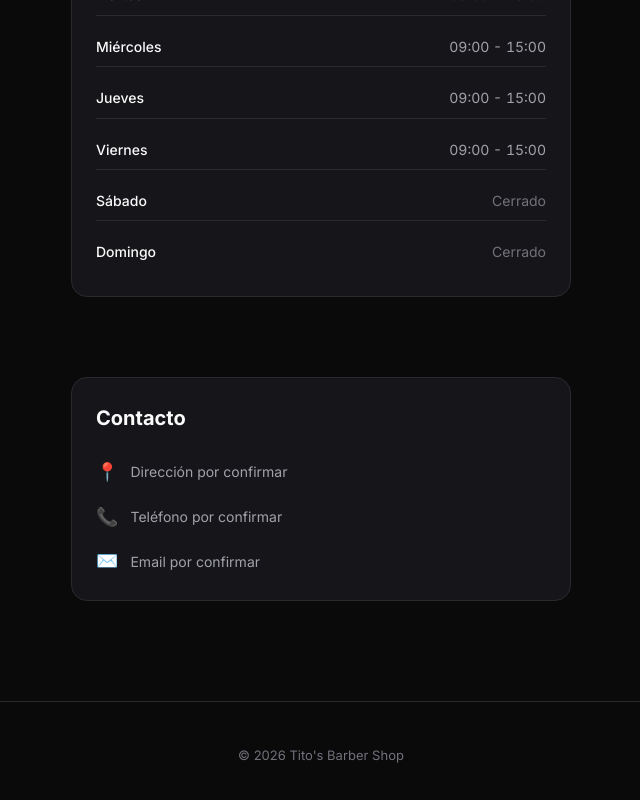
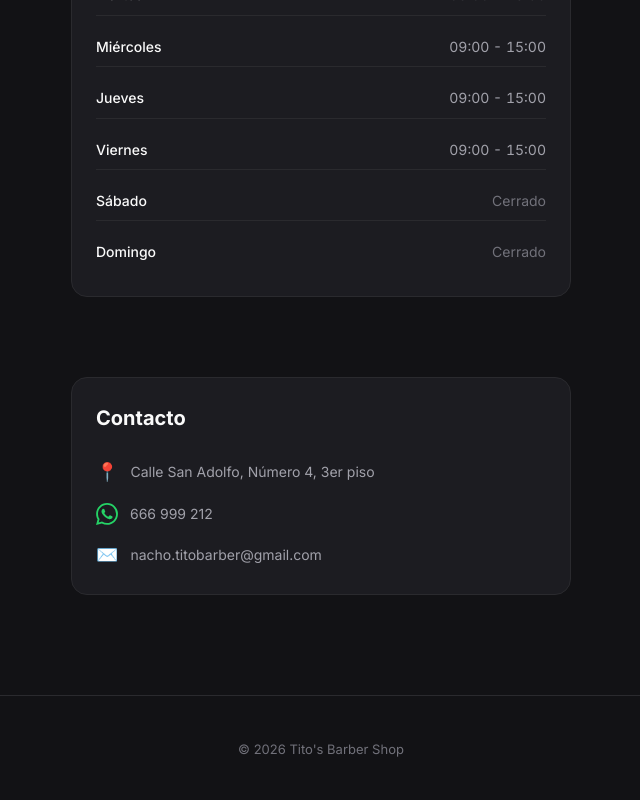
Before and after one commit to juansc01/barbershop-repo, a Vue app: page / in a window 1280 px wide. Shown: the part 996-1796 px from the top of the page, without its empty margins (319-959 px from the left). Built offline with nearby package versions, Linux system fonts and the light colour scheme.

Commit message:
fix bugs

```diff
--- a/src/styles/main.css
+++ b/src/styles/main.css
@@ -1,9 +1,9 @@
 :root {
-  --bg-primary: #0a0a0b;
-  --bg-secondary: #111113;
-  --bg-tertiary: #1a1a1d;
-  --bg-card: #16161a;
-  --bg-hover: #1e1e23;
+  --bg-primary: #121215;
+  --bg-secondary: #18181b;
+  --bg-tertiary: #212126;
+  --bg-card: #1c1c21;
+  --bg-hover: #26262c;
   --border-color: #2a2a2e;
   --border-light: #333338;
   --text-primary: #fafafa;
@@ -152,6 +152,8 @@
 /* Inputs */
 .input {
   width: 100%;
+  max-width: 100%;
+  min-width: 0;
   padding: 12px 16px;
   background: var(--bg-tertiary);
   border: 1px solid var(--border-color);
@@ -159,6 +161,15 @@
   color: var(--text-primary);
   font-size: 14px;
   transition: var(--transition);
+  box-sizing: border-box;
+}
+
+input[type="date"].input,
+input[type="time"].input,
+input[type="datetime-local"].input {
+  -webkit-appearance: none;
+  appearance: none;
+  min-height: 48px;
 }
 
 .input:focus {
@@ -305,6 +316,7 @@
   margin: auto 0;
   animation: slideUp 0.3s ease;
   position: relative;
+  overflow: hidden;
 }
 
 /* Toast / Notifications */
@@ -399,4 +411,31 @@
   select.input {
     font-size: 16px; /* Prevents iOS zoom on focus */
   }
+
+  input[type="date"].input,
+  input[type="time"].input,
+  input[type="datetime-local"].input {
+    font-size: 16px; /* Prevents iOS zoom on focus */
+  }
+
+  .form-group {
+    max-width: 100%;
+    overflow: hidden;
+  }
+
+  .form-row {
+    grid-template-columns: 1fr;
+  }
+
+  .modal-actions {
+    flex-wrap: wrap;
+  }
+
+  .modal-actions .btn {
+    flex: 1 1 auto;
+    min-width: 0;
+    text-align: center;
+    padding: 10px 12px;
+    font-size: 13px;
+  }
 }
--- a/src/views/BookingPage.vue
+++ b/src/views/BookingPage.vue
@@ -358,17 +358,31 @@
       this.currentStep--
     },
     validatePhone() {
-      const phone = this.customer.phone.replace(/\s/g, '')
+      const phone = this.customer.phone.replace(/[\s\-().]/g, '')
       if (!phone) {
         this.phoneError = ''
         return false
       }
-      if (!/^[0-9+]+$/.test(phone)) {
-        this.phoneError = 'Solo números y + permitidos'
+      // Solo dígitos y opcionalmente un + al inicio
+      if (!/^\+?\d+$/.test(phone)) {
+        this.phoneError = 'Solo números y un + al inicio están permitidos'
         return false
       }
-      if (phone.length < 9) {
-        this.phoneError = 'Mínimo 9 dígitos'
+      const digits = phone.replace(/\D/g, '')
+      if (digits.length < 9) {
+        this.phoneError = 'El teléfono debe tener al menos 9 dígitos'
+        return false
+      }
+      if (digits.length > 15) {
+        this.phoneError = 'El teléfono no puede tener más de 15 dígitos'
+        return false
+      }
+      // Validar formato español: empieza por 6, 7, 8 o 9 (sin prefijo) o con +34
+      const isSpanish = /^(\+34)?\d{9}$/.test(phone)
+      const isInternational = /^\+\d{9,15}$/.test(phone)
+      const isLocalValid = /^[6-9]\d{8}$/.test(phone)
+      if (!isSpanish && !isInternational && !isLocalValid) {
+        this.phoneError = 'Introduce un teléfono válido (ej: 612345678 o +34612345678)'
         return false
       }
       this.phoneError = ''
--- a/src/views/LandingPage.vue
+++ b/src/views/LandingPage.vue
@@ -53,15 +53,17 @@
           <div class="contact-grid">
             <div class="contact-item">
               <span class="contact-icon">📍</span>
-              <span class="contact-text">Dirección por confirmar</span>
+              <a href="https://www.google.com/maps/search/?api=1&query=Calle+San+Adolfo+4+3er+piso" target="_blank" rel="noopener noreferrer" class="contact-text contact-link">Calle San Adolfo, Número 4, 3er piso</a>
             </div>
             <div class="contact-item">
-              <span class="contact-icon">📞</span>
-              <span class="contact-text">Teléfono por confirmar</span>
+              <a href="https://wa.me/34666999212" target="_blank" rel="noopener noreferrer" class="contact-icon whatsapp-link" title="Abrir chat en WhatsApp">
+                <svg class="whatsapp-icon" viewBox="0 0 24 24" fill="currentColor"><path d="M17.472 14.382c-.297-.149-1.758-.867-2.03-.967-.273-.099-.471-.148-.67.15-.197.297-.767.966-.94 1.164-.173.199-.347.223-.644.075-.297-.15-1.255-.463-2.39-1.475-.883-.788-1.48-1.761-1.653-2.059-.173-.297-.018-.458.13-.606.134-.133.298-.347.446-.52.149-.174.198-.298.298-.497.099-.198.05-.371-.025-.52-.075-.149-.669-1.612-.916-2.207-.242-.579-.487-.5-.669-.51-.173-.008-.371-.01-.57-.01-.198 0-.52.074-.792.372-.272.297-1.04 1.016-1.04 2.479 0 1.462 1.065 2.875 1.213 3.074.149.198 2.096 3.2 5.077 4.487.709.306 1.262.489 1.694.625.712.227 1.36.195 1.871.118.571-.085 1.758-.719 2.006-1.413.248-.694.248-1.289.173-1.413-.074-.124-.272-.198-.57-.347m-5.421 7.403h-.004a9.87 9.87 0 01-5.031-1.378l-.361-.214-3.741.982.998-3.648-.235-.374a9.86 9.86 0 01-1.51-5.26c.001-5.45 4.436-9.884 9.888-9.884 2.64 0 5.122 1.03 6.988 2.898a9.825 9.825 0 012.893 6.994c-.003 5.45-4.437 9.884-9.885 9.884m8.413-18.297A11.815 11.815 0 0012.05 0C5.495 0 .16 5.335.157 11.892c0 2.096.547 4.142 1.588 5.945L.057 24l6.305-1.654a11.882 11.882 0 005.683 1.448h.005c6.554 0 11.89-5.335 11.893-11.893a11.821 11.821 0 00-3.48-8.413z"/></svg>
+              </a>
+              <a href="https://wa.me/34666999212" target="_blank" rel="noopener noreferrer" class="contact-text contact-link">666 999 212</a>
             </div>
             <div class="contact-item">
               <span class="contact-icon">✉️</span>
-              <span class="contact-text">Email por confirmar</span>
+              <a href="mailto:nacho.titobarber@gmail.com" class="contact-text contact-link">nacho.titobarber@gmail.com</a>
             </div>
           </div>
         </div>
@@ -282,6 +284,34 @@
   font-size: 18px;
 }
 
+.contact-link {
+  color: var(--text-secondary);
+  text-decoration: none;
+  transition: color 0.2s;
+}
+
+.contact-link:hover {
+  color: var(--accent);
+}
+
+.whatsapp-link {
+  display: inline-flex;
+  align-items: center;
+  justify-content: center;
+  color: #25d366;
+  transition: transform 0.2s, color 0.2s;
+}
+
+.whatsapp-link:hover {
+  color: #128c7e;
+  transform: scale(1.15);
+}
+
+.whatsapp-icon {
+  width: 22px;
+  height: 22px;
+}
+
 .footer {
   padding: 40px 0;
   border-top: 1px solid var(--border-color);
--- a/src/views/admin/BarbersView.vue
+++ b/src/views/admin/BarbersView.vue
@@ -306,10 +306,11 @@
 .photo-actions { display: flex; flex-direction: column; gap: 6px; }
 .upload-btn { cursor: pointer; }
 .modal-title { font-size: 18px; font-weight: 700; margin-bottom: 24px; }
-.modal-actions { display: flex; gap: 12px; justify-content: flex-end; margin-top: 24px; }
+.modal-actions { display: flex; gap: 12px; justify-content: flex-end; margin-top: 24px; flex-wrap: wrap; }
 
 @media (max-width: 768px) {
   .barber-item { flex-direction: column; align-items: flex-start; }
   .barber-actions { align-self: flex-end; }
+  .modal-actions .btn { flex: 1 1 auto; min-width: 0; padding: 10px 12px; font-size: 13px; }
 }
 </style>
--- a/src/views/admin/BlocksView.vue
+++ b/src/views/admin/BlocksView.vue
@@ -412,10 +412,11 @@
 .block-info span { color: var(--text-secondary); font-size: 13px; }
 .block-reason { font-style: italic; }
 
-.form-group { margin-bottom: 16px; }
-.form-row { display: grid; grid-template-columns: 1fr 1fr; gap: 12px; }
+.form-group { margin-bottom: 16px; min-width: 0; overflow: hidden; }
+.form-row { display: grid; grid-template-columns: repeat(auto-fit, minmax(140px, 1fr)); gap: 12px; }
+.form-row .form-group { margin-bottom: 0; }
 .modal-title { font-size: 18px; font-weight: 700; margin-bottom: 24px; }
-.modal-actions { display: flex; gap: 12px; justify-content: flex-end; margin-top: 24px; }
+.modal-actions { display: flex; gap: 12px; justify-content: flex-end; margin-top: 24px; flex-wrap: wrap; }
 
 .quick-options { display: flex; gap: 8px; flex-wrap: wrap; margin-top: 8px; }
 .date-preview { padding: 12px 16px; background: var(--bg-tertiary); border-radius: var(--radius-md); font-size: 14px; color: var(--text-secondary); margin-bottom: 16px; }
@@ -456,4 +457,12 @@
 .warning-text { flex: 1; }
 .warning-text strong { color: var(--text-primary); }
 .warning-note { color: var(--text-tertiary); font-size: 12px; margin-top: 4px; }
+
+@media (max-width: 768px) {
+  .header-actions { flex-wrap: wrap; }
+  .header-actions .btn { flex: 1 1 auto; min-width: 0; font-size: 13px; }
+  .modal-actions .btn { flex: 1 1 auto; min-width: 0; padding: 10px 12px; font-size: 13px; }
+  .block-item { flex-direction: column; align-items: flex-start; }
+  .form-row { grid-template-columns: 1fr; }
+}
 </style>
--- a/src/views/admin/CalendarView.vue
+++ b/src/views/admin/CalendarView.vue
@@ -304,6 +304,16 @@
   gap: 12px;
   justify-content: flex-end;
   margin-top: 24px;
+  flex-wrap: wrap;
+}
+
+@media (max-width: 768px) {
+  .modal-actions .btn {
+    flex: 1 1 auto;
+    min-width: 0;
+    padding: 10px 12px;
+    font-size: 13px;
+  }
 }
 
 /* FullCalendar overrides */
--- a/src/views/admin/ClientsView.vue
+++ b/src/views/admin/ClientsView.vue
@@ -200,7 +200,27 @@
 .history-service { flex: 1; }
 
 .modal-title { font-size: 18px; font-weight: 700; margin-bottom: 16px; }
-.modal-actions { display: flex; gap: 12px; justify-content: flex-end; margin-top: 24px; }
+.modal-actions { display: flex; gap: 12px; justify-content: flex-end; margin-top: 24px; flex-wrap: wrap; }
 
 tr { cursor: pointer; }
+
+@media (max-width: 768px) {
+  .modal-actions {
+    flex-wrap: wrap;
+  }
+  .modal-actions .btn {
+    flex: 1 1 auto;
+    min-width: 0;
+    text-align: center;
+    padding: 10px 12px;
+    font-size: 13px;
+  }
+  .history-item {
+    flex-wrap: wrap;
+    gap: 6px;
+  }
+  .history-date {
+    min-width: auto;
+  }
+}
 </style>
--- a/src/views/admin/ServicesView.vue
+++ b/src/views/admin/ServicesView.vue
@@ -153,14 +153,17 @@
 .service-meta { display: flex; gap: 12px; font-size: 13px; color: var(--text-tertiary); align-items: center; }
 .service-actions { display: flex; gap: 4px; flex-shrink: 0; }
 
-.form-row { display: grid; grid-template-columns: 1fr 1fr; gap: 12px; }
-.form-group { margin-bottom: 16px; }
+.form-row { display: grid; grid-template-columns: repeat(auto-fit, minmax(140px, 1fr)); gap: 12px; }
+.form-group { margin-bottom: 16px; min-width: 0; overflow: hidden; }
+.form-row .form-group { margin-bottom: 0; }
 .color-input { width: 60px; height: 36px; border: none; border-radius: var(--radius-sm); cursor: pointer; }
 .modal-title { font-size: 18px; font-weight: 700; margin-bottom: 24px; }
-.modal-actions { display: flex; gap: 12px; justify-content: flex-end; margin-top: 24px; }
+.modal-actions { display: flex; gap: 12px; justify-content: flex-end; margin-top: 24px; flex-wrap: wrap; }
 
 @media (max-width: 768px) {
   .service-item { flex-direction: column; align-items: flex-start; }
   .service-actions { align-self: flex-end; }
+  .modal-actions .btn { flex: 1 1 auto; min-width: 0; padding: 10px 12px; font-size: 13px; }
+  .form-row { grid-template-columns: 1fr; }
 }
 </style>
```
